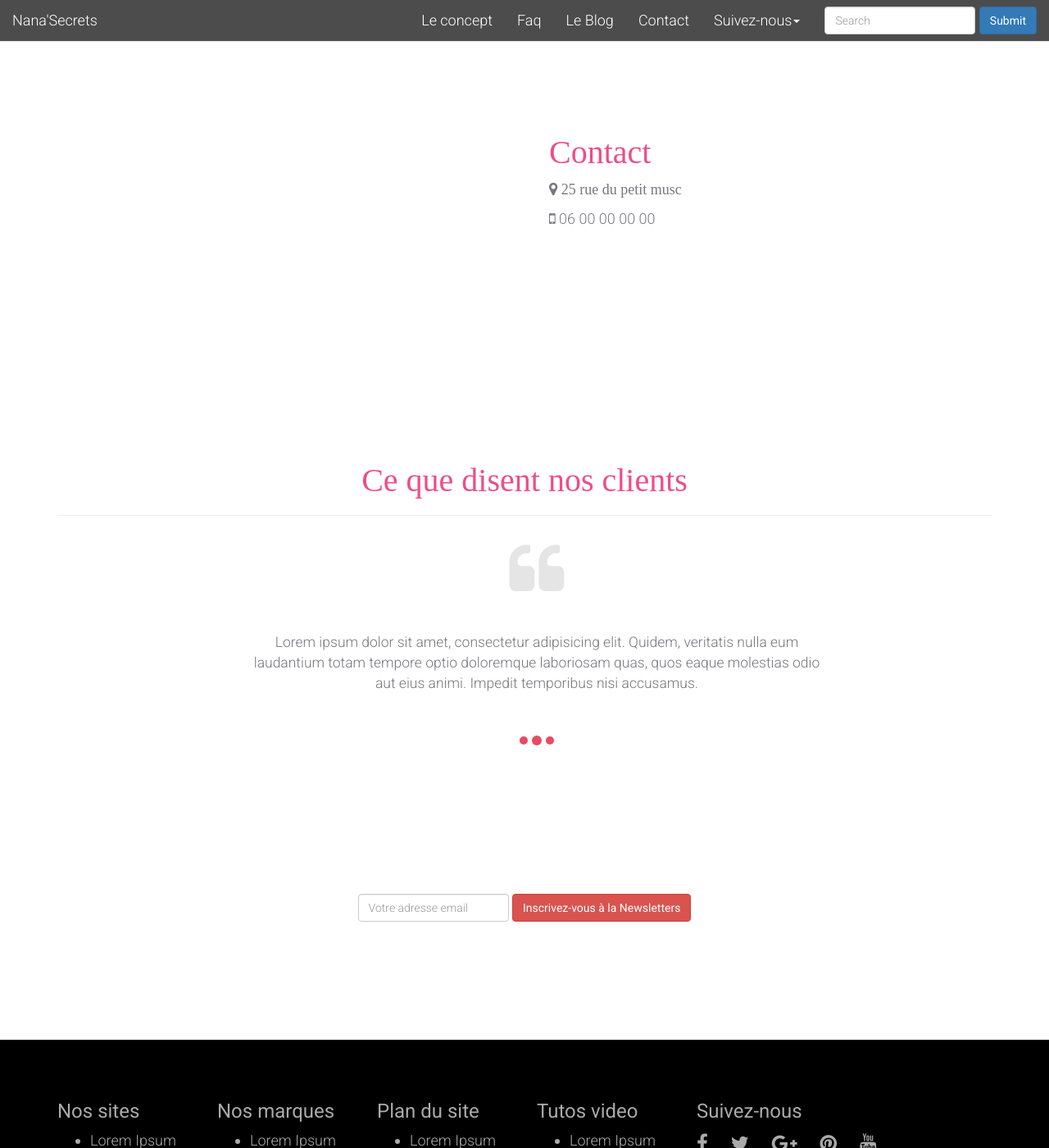
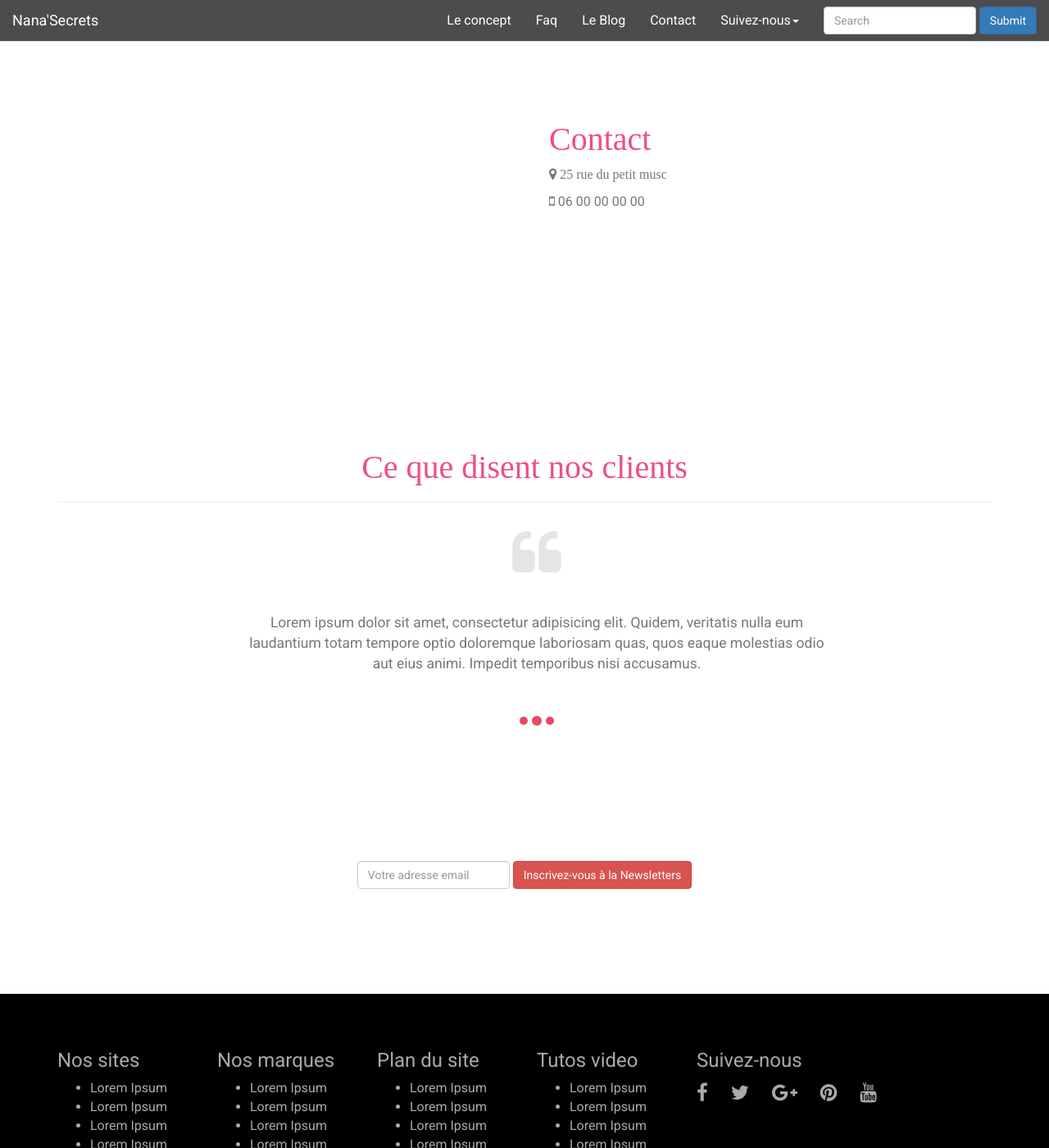
Before and after one commit to cdiomande78/jekyll-nanasecrets, a Jekyll site: the page built from contact.html, in a window 1280 px wide and 1400 px high. Shown: the whole window at 82% size. Built offline with Jekyll 4.4.1, drawn with Linux system fonts in a browser that asks for light colours; nearby versions of some CDN libraries.

Commit message:
test font weight body 400

```diff
--- a/css/style.css
+++ b/css/style.css
@@ -1,9 +1,9 @@
 body {
 	color:#787680;
   font-family: 'Roboto', sans-serif;
-  font-weight: 300;
+  font-weight: 400;
 	background-color: #fff;
-  font-size: 18px;
+  font-size: 16px;
 }
 h1 {
 	color: #ee4d8a;
```
